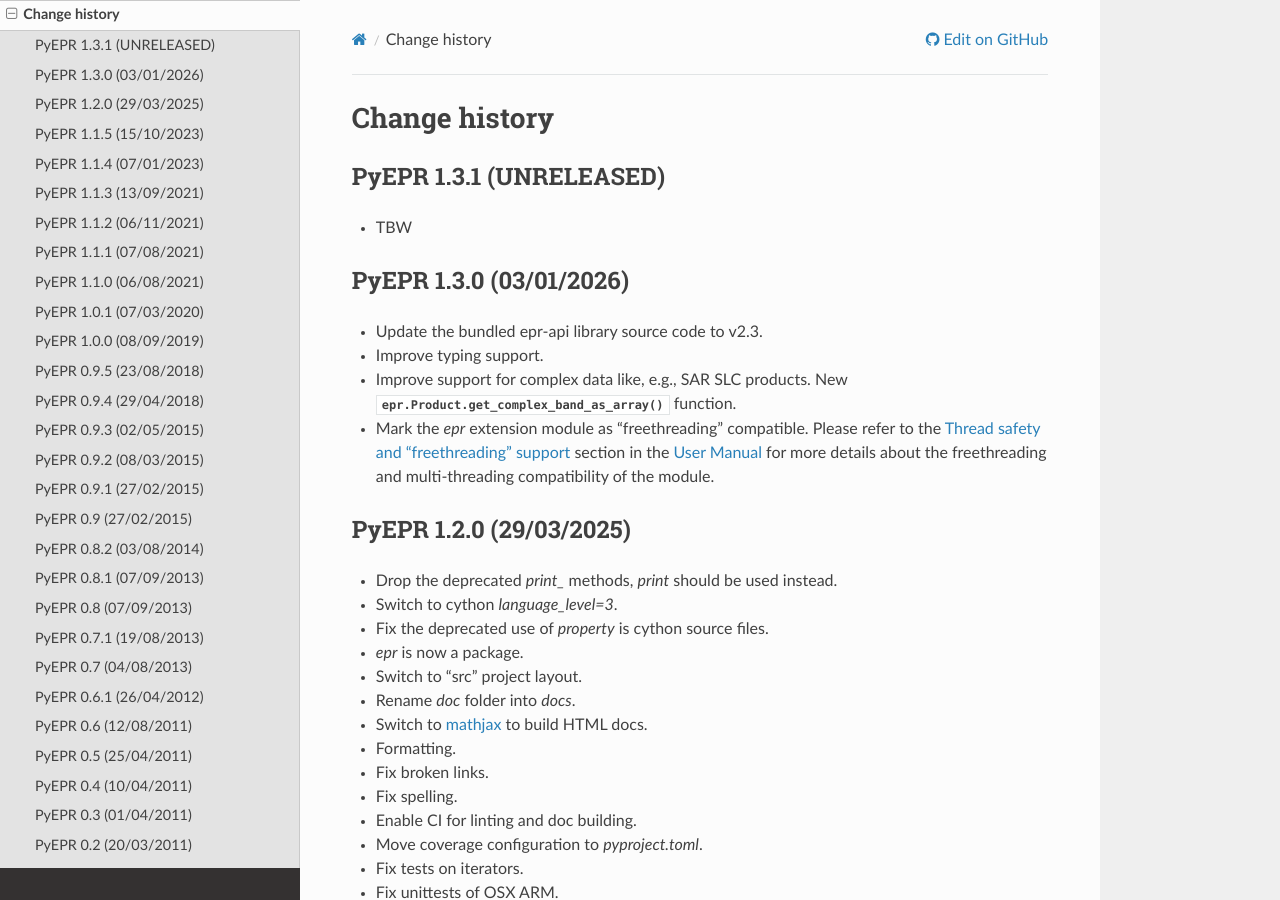
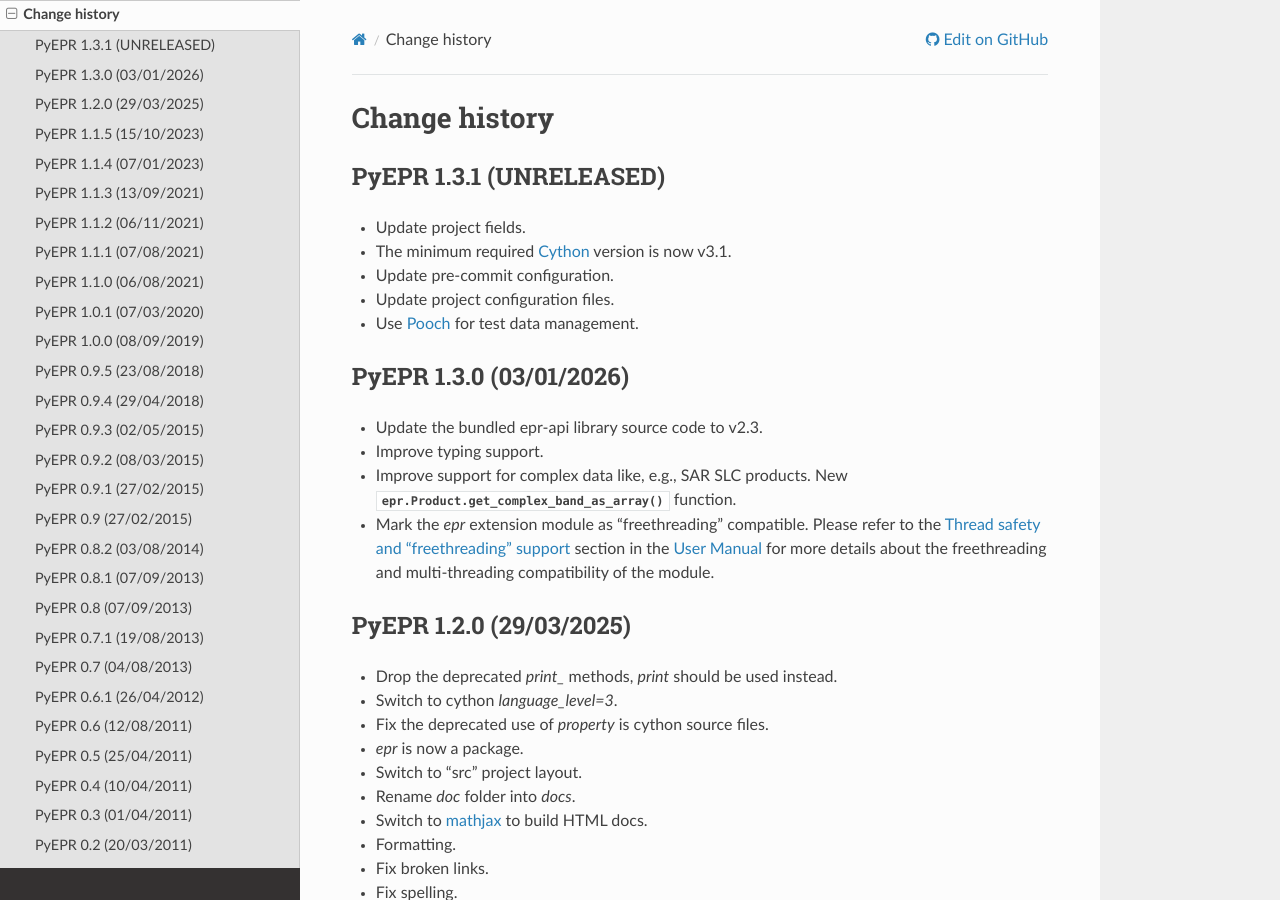
Before and after one commit to avalentino/pyepr, a Sphinx documentation site: the page built from docs/NEWS.rst, in a window 1280 px wide and 900 px high. Built offline with Sphinx 7.4.7 and the Read the Docs theme 3.1.0, drawn with Linux system fonts in a browser that asks for light colours.

Commit message:
Update NEWS.rst file

```diff
--- a/docs/NEWS.rst
+++ b/docs/NEWS.rst
@@ -5,7 +5,13 @@
 PyEPR 1.3.1 (UNRELEASED)
 ------------------------
 
-* TBW
+* Update project fields.
+* The minimum required Cython_ version is now v3.1.
+* Update pre-commit configuration.
+* Update project configuration files.
+* Use Pooch_ for test data management.
+
+.. _Pooch: https://www.fatiando.org/pooch/latest/
 
 
 PyEPR 1.3.0 (03/01/2026)
```
